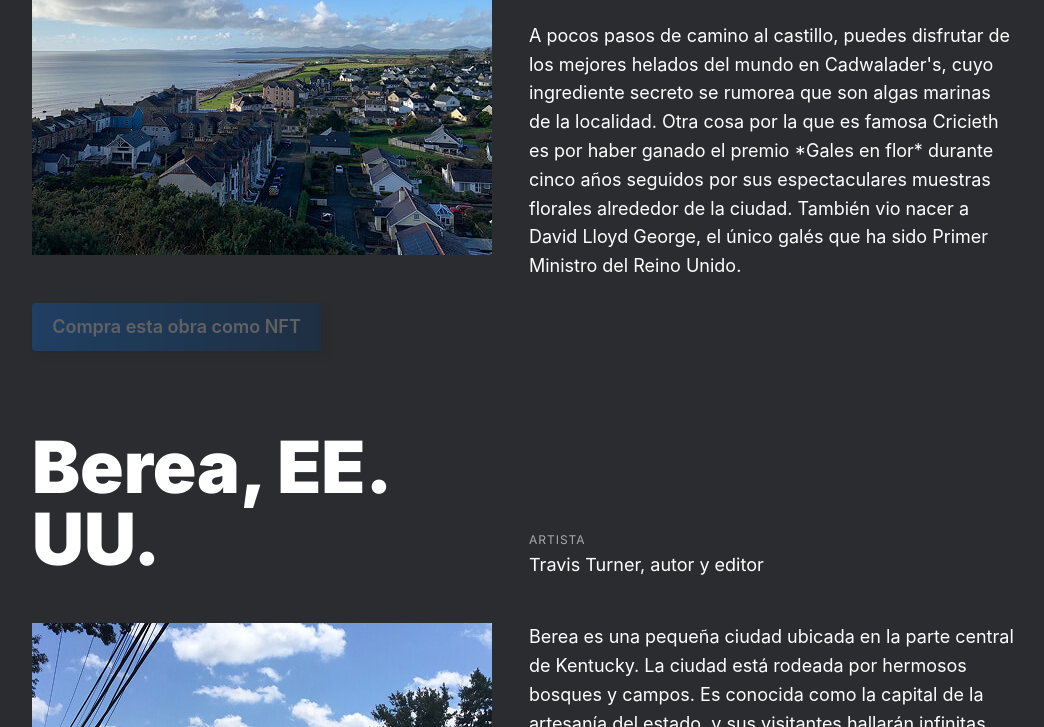
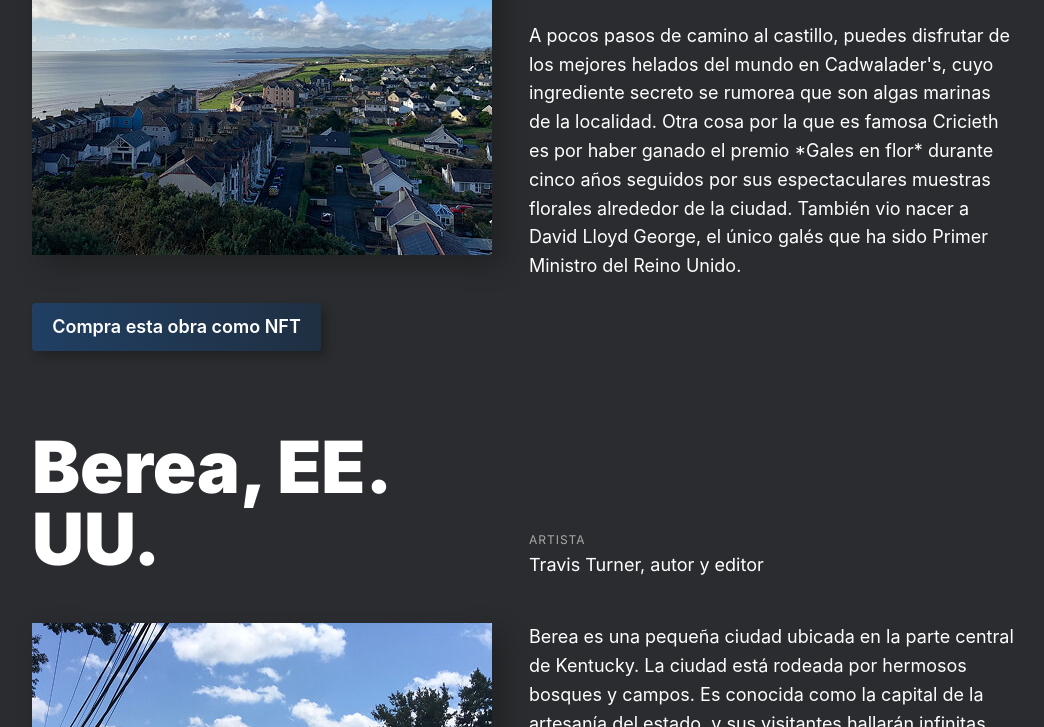
Before and after one commit to Judith-hc/web_project_homeland, a plain HTML site: page index.html in a window 1280 px wide. In both pictures the pointer is over the link 292 px from the left and 3262 px from the top of the page. Shown: the part 2935-3662 px from the top of the page, without its empty margins (116-1160 px from the left). Drawn offline with Linux system fonts and the light colour scheme; files whose address does not match are found by name.

Commit message:
correct gradient

```diff
--- a/blocks/place.css
+++ b/blocks/place.css
@@ -30,6 +30,7 @@
     height: auto;
     grid-area: image;
     opacity: 1;
+    box-shadow: 10px 10px 25px #00000040;
 }
 
 .place__image:hover{
@@ -85,20 +86,17 @@
     color: #FFFFFF;
     text-decoration: none;
     background: linear-gradient(90deg, #0278FE 0%, #003A7B 99.98%);
-    box-shadow: 5px 5px 10px 0px #00000040;
+    box-shadow: 5px 5px 10px #00000040;
     outline: none;
     border: none;
     border-radius: 4px;
-    opacity: 1;
     display: flex;
     align-items: center;
     justify-content: center;
 }
 
 .place__button:hover{
-    background: (90deg, #0278FE40 0%, #003A7B40 99.98%);
-    opacity: 25%;
-    color: #FFFFFF;
+    background: linear-gradient(90deg, #0278FE40 0%, #003A7B40 99.98%);
 }
 
 @media screen and (max-width: 1200px) {
```
